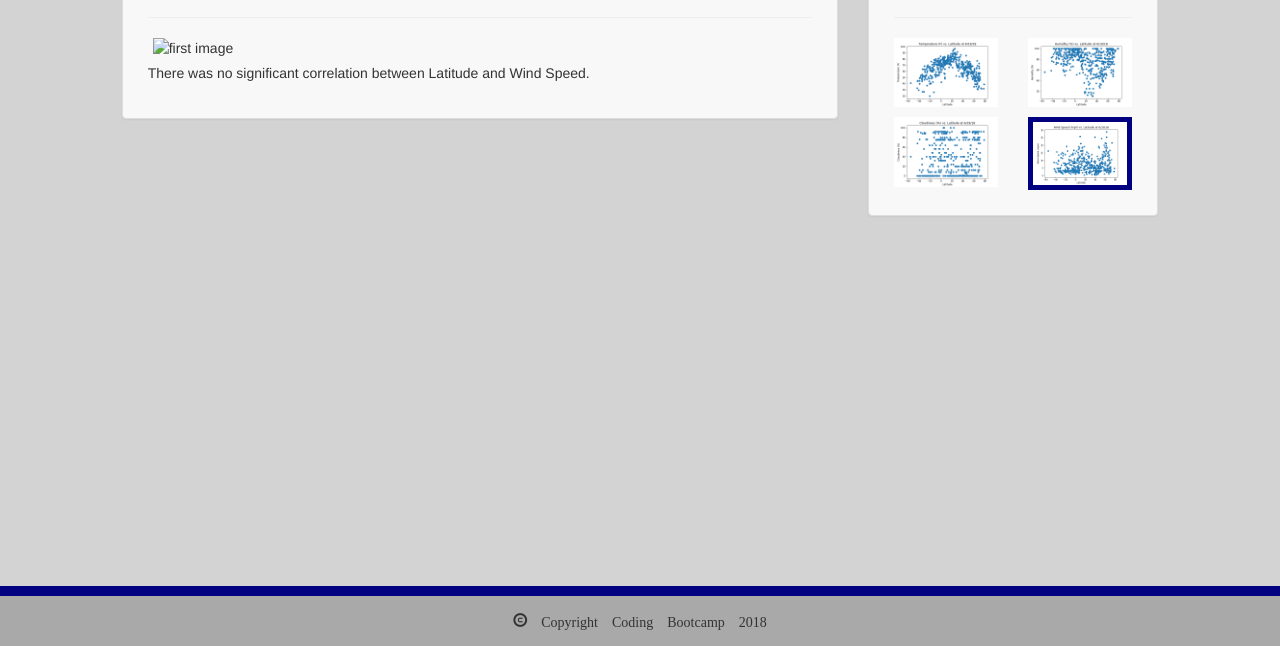
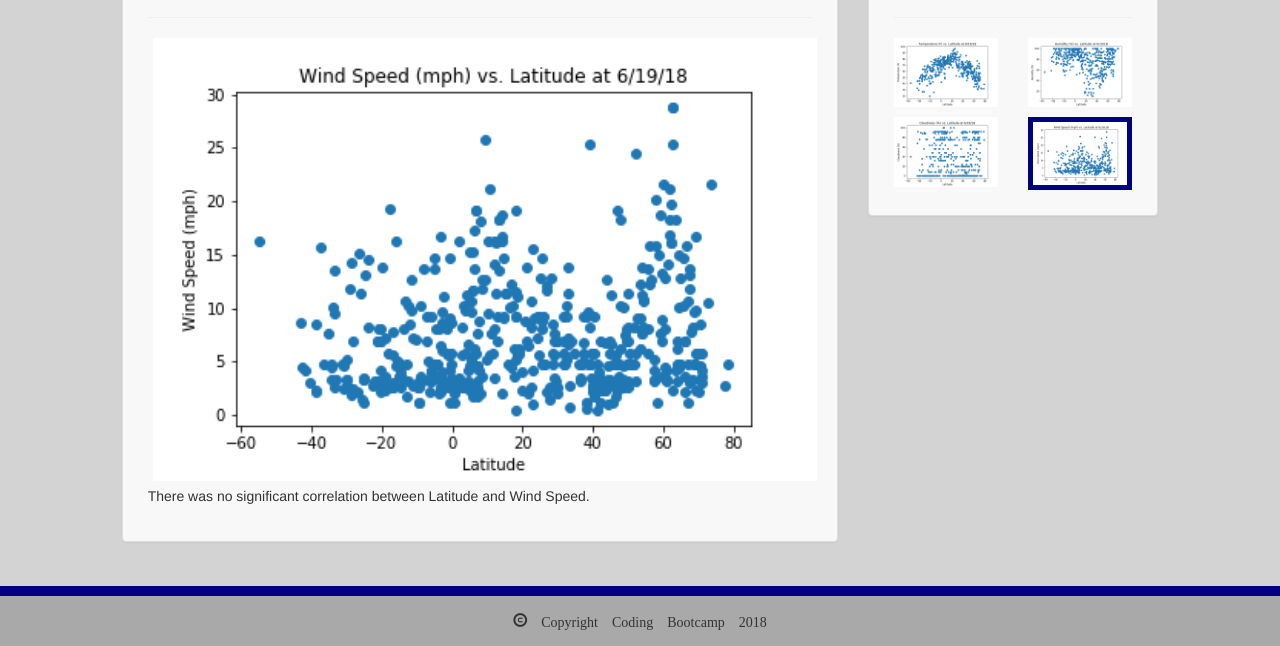
Before and after one commit to fvu958/fvu958.github.io, a plain HTML site: page wind_speed.html in a window 1280 px wide. Shown: the part 154-800 px from the top of the page. Drawn offline with nearby package versions, Linux system fonts and the light colour scheme.

Commit message:
fixed Wind Speed page image

```diff
--- a/wind_speed.html
+++ b/wind_speed.html
@@ -70,7 +70,7 @@ crossorigin="anonymous"></script>
                 <div class="panel-body">
                   <h2>Latitude vs. Wind Speed</h2>
                   <hr>
-                  <img class = "img-responsive" src="Images/output_38_2.png" style="width:100%; margin: 5px;" alt="first image" >
+                  <img class = "img-responsive" src="Images/LatvsWind.png" style="width:100%; margin: 5px;" alt="first image" >
                   <p> There was no significant correlation between Latitude and Wind Speed.</p>
                 </div>
               </div>
```
